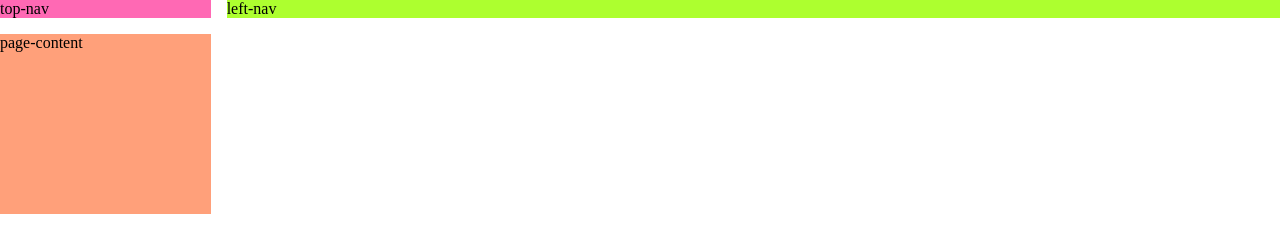
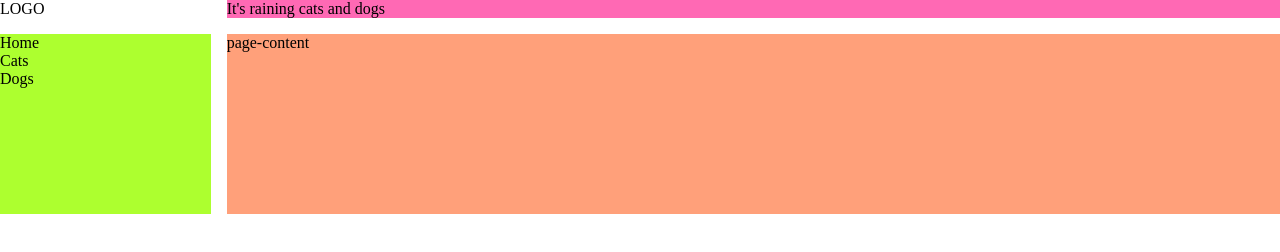
Before and after one commit to CarlUdo/simple-html-css-page, a plain HTML site: page index.html in a window 1280 px wide. Drawn offline with Linux system fonts and the light colour scheme.

Commit message:
Update index.html

```diff
--- a/index.html
+++ b/index.html
@@ -4,15 +4,31 @@
   <meta charset="UTF-8">
   <meta name="viewport" content="width=device-width, initial-scale=1.0">
   <link rel="stylesheet" href="./styles.css">
+  <link rel="preconnect" href="https://fonts.googleapis.com">
+<link rel="preconnect" href="https://fonts.gstatic.com" crossorigin>
+<link href="https://fonts.googleapis.com/css2?family=Roboto:ital,wght@0,100;0,300;0,400;0,500;0,700;0,900;1,100;1,300;1,400;1,500;1,700;1,900&display=swap" rel="stylesheet">
   <title>Document</title>
 </head>
 <body>
   <div class="container">
+    <div class="empty">
+       LOGO
+    </div>
     <div class="top-nav">
-      top-nav
+      It's raining cats and dogs
     </div>
     <div class="left-nav">
-      left-nav
+      <ul class="left-nav_list">
+        <li>
+          Home
+        </li>
+        <li>
+          Cats
+        </li>
+        <li>
+          Dogs
+        </li>
+      </ul>
     </div>
     <div class="page-content">
       page-content
@@ -20,3 +36,16 @@
   </div>
 </body>
 </html>
+
+
+<!-- <ul class="left-nav_list">
+  <li>
+    Ett
+  </li>
+  <li>
+    Två
+  </li>
+  <li>
+    Tre
+  </li>
+</ul> -->
```
